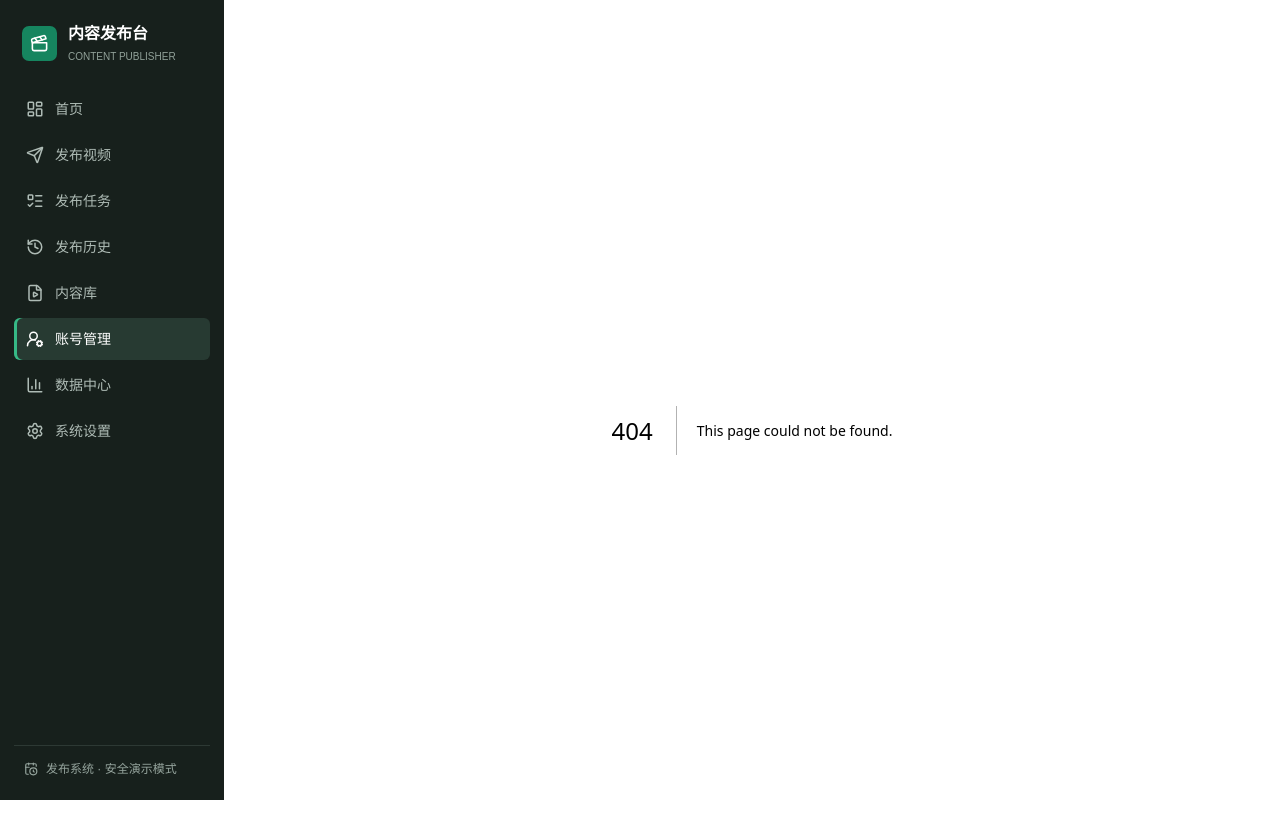
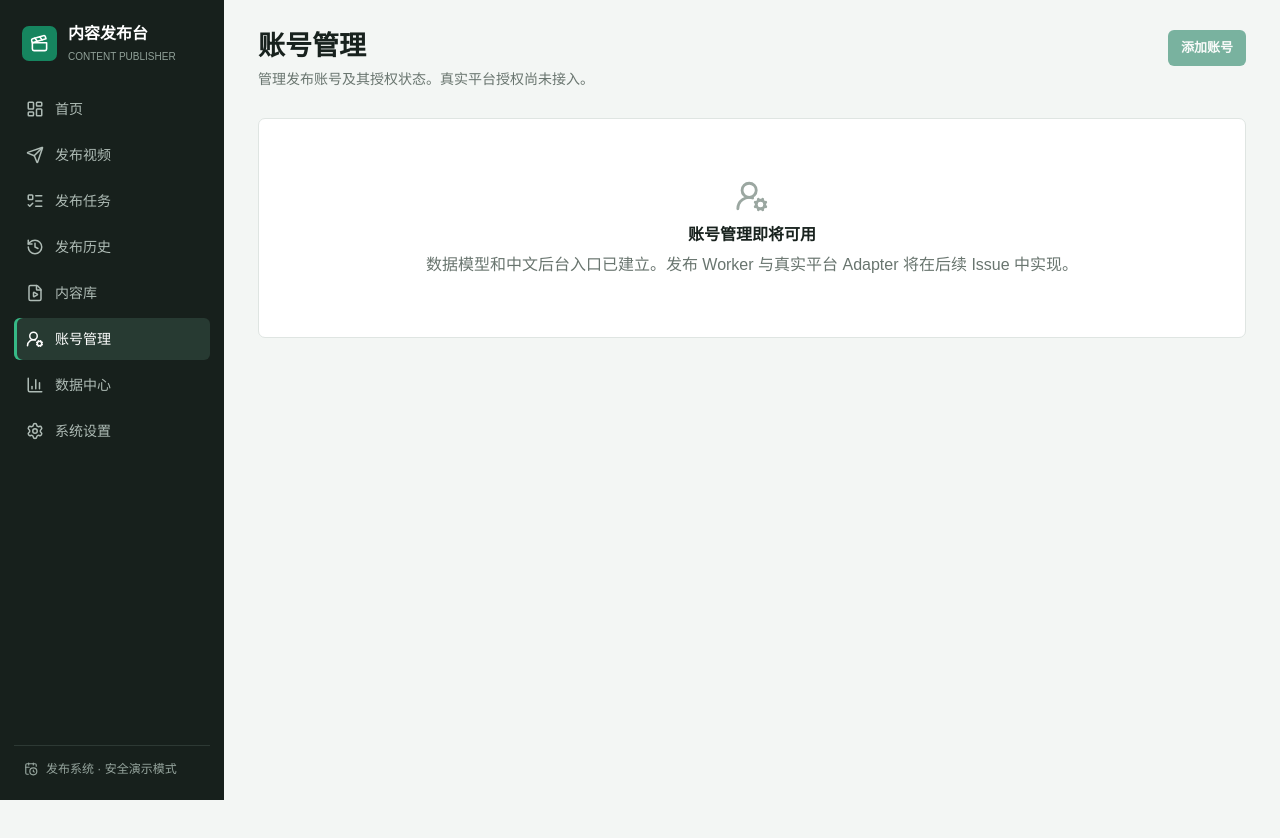
Before and after one commit to lujianing029-design/multi-store-dashboard, a Next.js app: page /accounts in a window 1280 px wide. Before the commit this address had no page. Shown: the top 838 px of the page. After the commit the page ends 800 px from the top, so only its background shows below. Built offline with nearby package versions, Linux system fonts and the light colour scheme.

Commit message:
feat: add publishing admin section pages

```diff
--- /dev/null
+++ b/src/app/[section]/page.tsx
@@ -0,0 +1,74 @@
+import { Archive, CalendarClock, CircleAlert, FileVideo, Send, UserRoundCog } from "lucide-react";
+import { notFound } from "next/navigation";
+
+const sections = {
+  "publish-video": {
+    title: "发布视频",
+    description: "选择内容和发布账号后创建发布任务；当前只提供本地/演示流程。",
+    icon: Send,
+    action: "新建发布任务"
+  },
+  "publish-tasks": {
+    title: "发布任务",
+    description: "查看待发布、排队中和执行中的发布任务。",
+    icon: CalendarClock,
+    action: "创建任务"
+  },
+  "publish-history": {
+    title: "发布历史",
+    description: "查看已完成、失败和已取消的发布记录及执行日志。",
+    icon: Archive,
+    action: "查看筛选"
+  },
+  contents: {
+    title: "内容库",
+    description: "集中管理视频、标题、文案、标签和封面草稿。",
+    icon: FileVideo,
+    action: "新建内容"
+  },
+  accounts: {
+    title: "账号管理",
+    description: "管理发布账号及其授权状态。真实平台授权尚未接入。",
+    icon: UserRoundCog,
+    action: "添加账号"
+  },
+  "data-center": {
+    title: "数据中心",
+    description: "现有多店经营数据、商品与同步分析功能仍保留在原有页面。",
+    icon: Archive,
+    action: "进入经营总览"
+  },
+  settings: {
+    title: "系统设置",
+    description: "配置时区、默认发布策略和系统级安全选项。",
+    icon: CircleAlert,
+    action: "保存设置"
+  }
+} as const;
+
+export default async function AdminSection({
+  params
+}: {
+  params: Promise<{ section: string }>;
+}) {
+  const { section } = await params;
+  const item = sections[section as keyof typeof sections];
+  if (!item) notFound();
+  const Icon = item.icon;
+
+  return (
+    <div className="page">
+      <header className="page-header">
+        <div><h1>{item.title}</h1><p>{item.description}</p></div>
+        <button className="primary-button" type="button" disabled>{item.action}</button>
+      </header>
+      <section className="panel empty">
+        <div>
+          <Icon size={34} />
+          <strong>{item.title}即将可用</strong>
+          <p>数据模型和中文后台入口已建立。发布 Worker 与真实平台 Adapter 将在后续 Issue 中实现。</p>
+        </div>
+      </section>
+    </div>
+  );
+}
```
